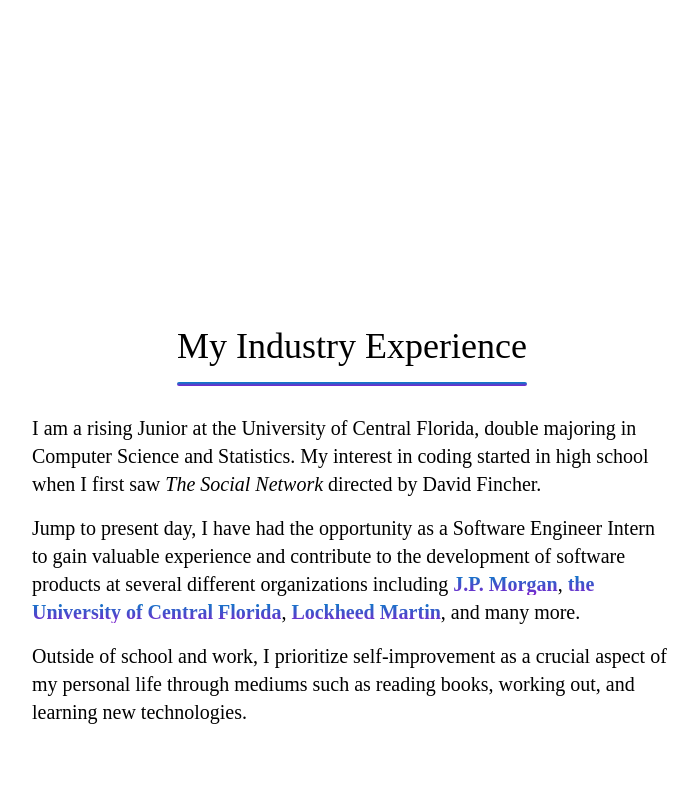
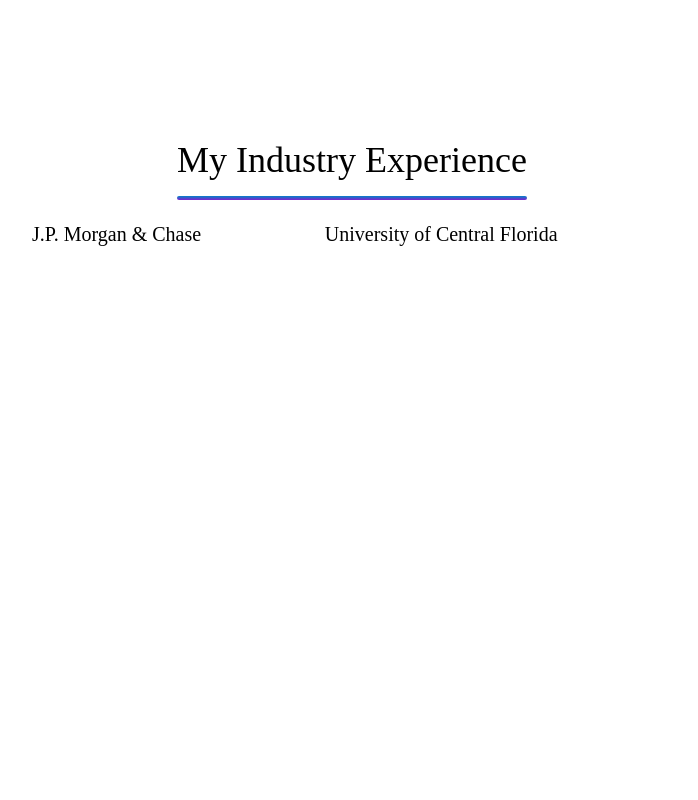
Before and after one commit to colintle/portfolio2023, a Next.js app in the folder portfolio/: page / in a window 1280 px wide. Shown: the part 1480-2280 px from the top of the page, without its empty margins (288-986 px from the left). Built offline with nearby package versions, Linux system fonts and the light colour scheme; a web font is replaced by a local one.

Commit message:
Further customization of scrollbar and implementation of scroll bar for experience section

```diff
--- a/portfolio/components/Experience/Experience.js
+++ b/portfolio/components/Experience/Experience.js
@@ -1,20 +1,34 @@
+import {useState} from 'react'
+
+import { EXPERIENCE_KEYS, EXPERIENCE_VALUES } from "@/data/Data"
+
 function Experience() {
+  const [tracker, setTracker] = useState({})
   return (
-    <div className='md:h-screen flex justify-center items-center'>
+    <div className='md:h-screen flex justify-center'>
       <div className='w-3/4 md:w-1/2'>
           <h1 className='w-fit m-auto text-2xl lg:text-3xl xl:text-4xl text-center my-5'>
             My Industry Experience
-            <hr className='w- h-1 mx-auto my-4 bg-gradient-to-b from-sky-600 to-purple-700 border-0 rounded'></hr>
+            <hr className='h-1 mx-auto my-4 bg-gradient-to-b from-sky-600 to-purple-700 border-0 rounded'></hr>
           </h1>
           {/*This will be where the experience is going to be at*/}
           <div className='text-mg lg:text-lg xl:text-xl'>
-              <p className='py-2'>I am a rising Junior at the University of Central Florida, double majoring in Computer Science and Statistics. My interest in coding started in high school when I first saw <i>The Social Network</i> directed by David Fincher.</p>
-              <p className='py-2'>Jump to present day, I have had the opportunity as a Software Engineer Intern to gain valuable experience and contribute to the development of software products at several different organizations including
-                  <strong className='text-transparent bg-clip-text bg-gradient-to-b from-sky-600 to-purple-700'> J.P. Morgan</strong>,
-                  <strong className='text-transparent bg-clip-text bg-gradient-to-b from-sky-600 to-purple-700'> the University of Central Florida</strong>,
-                  <strong className='text-transparent bg-clip-text bg-gradient-to-b from-sky-600 to-purple-700'> Lockheed Martin</strong>,
-              and many more.</p>
-              <p className='py-2'>Outside of school and work, I prioritize self-improvement as a crucial aspect of my personal life through mediums such as reading books, working out, and learning new technologies.</p>
+            {/*View Component based on what the user clicks in the scroll bar*/}
+            <div>
+
+            </div>
+            {/*Horizontal Scroll Bar*/}
+            <div class="m-auto w-full overflow-auto">
+              <div class="flex w-screen justify-between">
+                {EXPERIENCE_KEYS.map((name, idx) => {
+                  return (
+                    <p key={idx}>
+                      {name}
+                    </p>
+                  )
+                })}
+              </div>
+            </div>
           </div>
         </div>
     </div>
--- a/portfolio/data/Data.js
+++ b/portfolio/data/Data.js
@@ -36,11 +36,11 @@
 ]
 
 export const EXPERIENCE_KEYS = [
-  "Mirizan",
+  "J.P. Morgan & Chase",
+  "University of Central Florida",
+  "Lockheed Martin",
   "Robins Air Force Base",
-  "Lockheed Martin",
-  "University of Central Florida",
-  "J.P. Morgan & Chase"
+  "Mirizan"
 ]
 
 export const EXPERIENCE_VALUES = [
--- a/portfolio/styles/globals.css
+++ b/portfolio/styles/globals.css
@@ -43,7 +43,7 @@
 }
 
 ::-webkit-scrollbar-thumb {
-  background-color: #d6dee1;
+  background: linear-gradient(to bottom, #0284c7, #7e22ce);
   border-radius: 20px;
   border: 6px solid transparent;
   background-clip: content-box;
```
